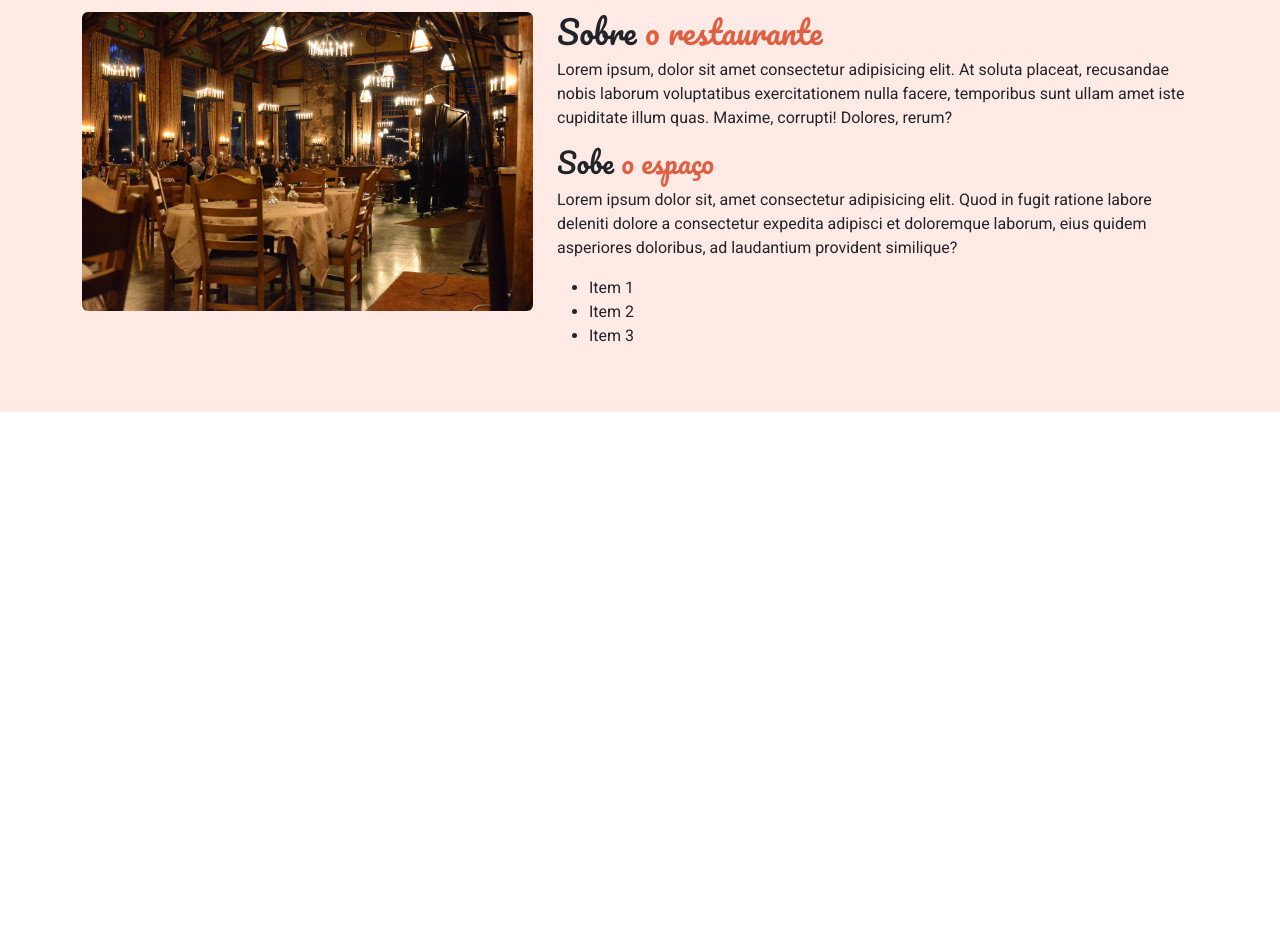
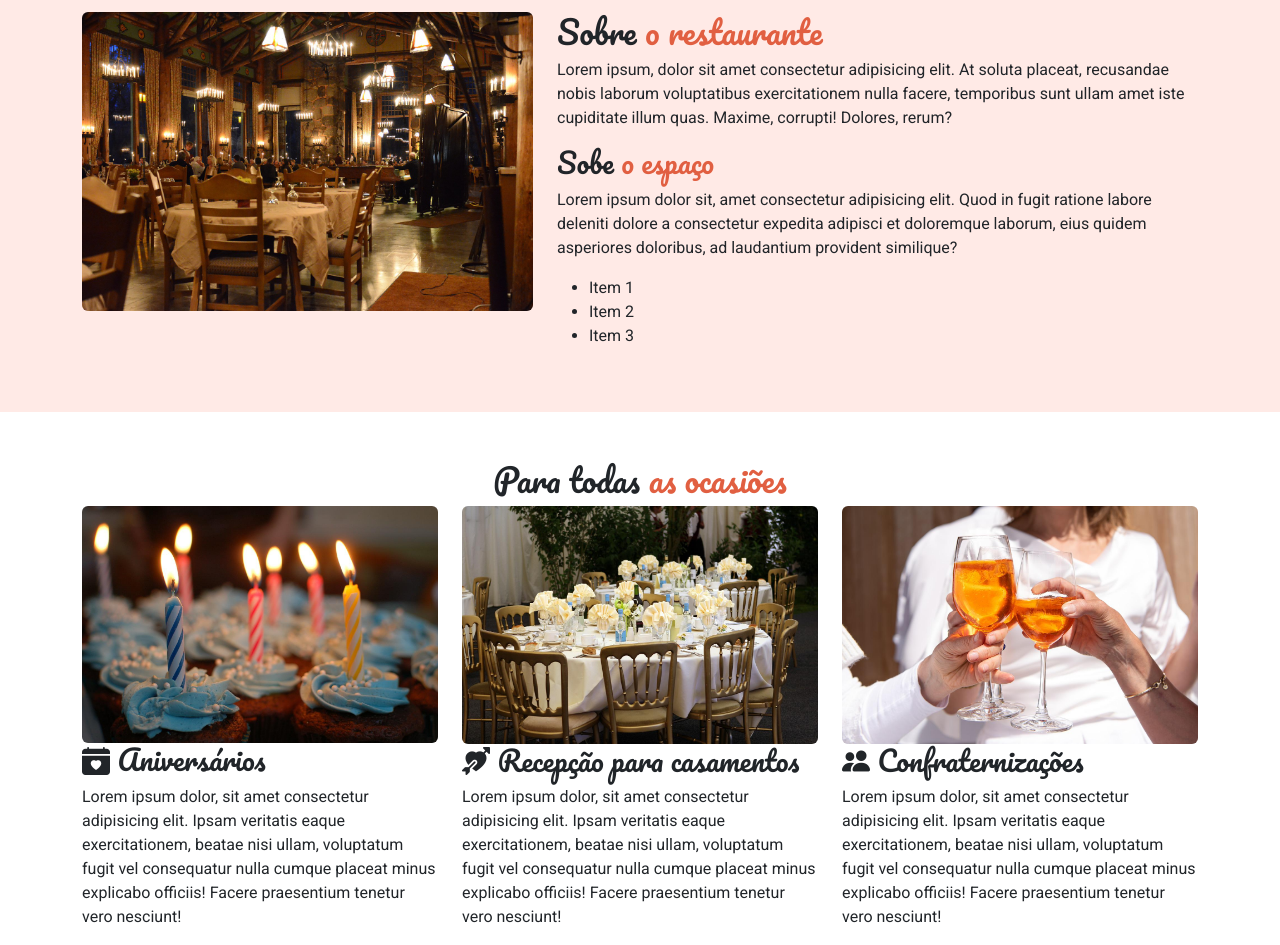
Before and after one commit to agtoliv/EBAC-M14-Projeto3, a plain HTML site: page index.html in a window 1280 px wide. Shown: the part 884-1829 px from the top of the page. Before the commit the page ends 1296 px from the top, so only its background shows below. Drawn offline with nearby package versions, Linux system fonts and the light colour scheme.

Commit message:
feat: add section 'ocasioes'

```diff
--- a/index.html
+++ b/index.html
@@ -97,6 +97,39 @@
                 </div>
             </div>
         </section>
+        <section id="eventos" class="pt-5">
+            <div class="container">
+                <div class="row">
+                    <h2 class="section-title text-center">Para todas <span>as ocasiões</span></h2>
+                </div>
+                <div class="row">
+                    <div class="col-md-4">
+                        <img src="./images_M14 (2)/images/eventos/aniversario.jpg" alt="" class="d-block w-100 rounded">
+                        <h3 class="section-title">
+                            <i class="bi bi-calendar-heart-fill"></i>
+                            Aniversários
+                        </h3>
+                        <p>Lorem ipsum dolor, sit amet consectetur adipisicing elit. Ipsam veritatis eaque exercitationem, beatae nisi ullam, voluptatum fugit vel consequatur nulla cumque placeat minus explicabo officiis! Facere praesentium tenetur vero nesciunt!</p>
+                    </div>
+                    <div class="col-md-4">
+                        <img src="./images_M14 (2)/images/eventos/casamento.jpg" alt="" class="d-block w-100 rounded">
+                        <h3 class="section-title">
+                            <i class="bi bi-arrow-through-heart-fill"></i>
+                            Recepção para casamentos
+                        </h3>
+                        <p>Lorem ipsum dolor, sit amet consectetur adipisicing elit. Ipsam veritatis eaque exercitationem, beatae nisi ullam, voluptatum fugit vel consequatur nulla cumque placeat minus explicabo officiis! Facere praesentium tenetur vero nesciunt!</p>
+                    </div>
+                    <div class="col-md-4">
+                        <img src="./images_M14 (2)/images/eventos/confraternizacoes.jpg" alt="" class="d-block w-100 rounded">
+                        <h3 class="section-title">
+                            <i class="bi bi-people-fill"></i>
+                            Confraternizações
+                        </h3>
+                        <p>Lorem ipsum dolor, sit amet consectetur adipisicing elit. Ipsam veritatis eaque exercitationem, beatae nisi ullam, voluptatum fugit vel consequatur nulla cumque placeat minus explicabo officiis! Facere praesentium tenetur vero nesciunt!</p>
+                    </div>
+                </div>
+            </div>
+        </section>
     </div>
 
     <script src="./lib-bootstrap/bootstrap.bundle.min.js"></script>
```
